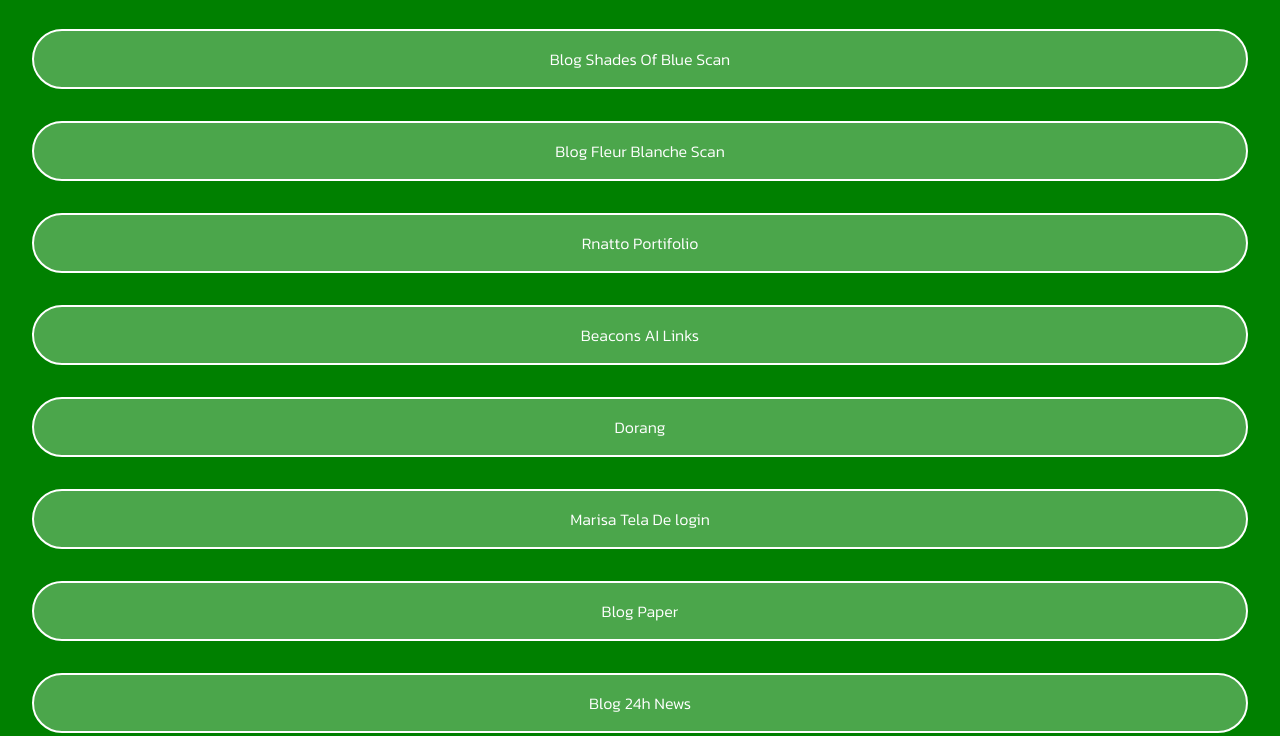
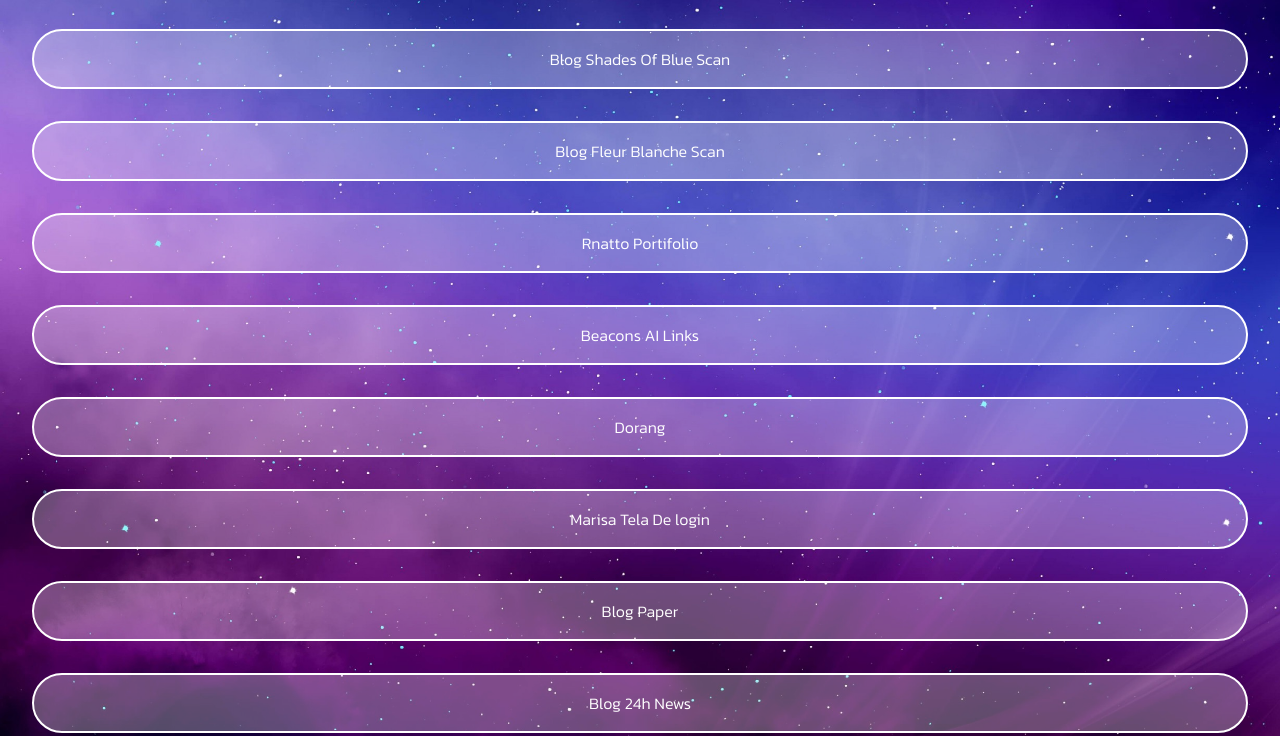
Before and after one commit to CLedsonB/Templates-Pronto, a plain HTML site: page index.html in a window 1280 px wide. Shown: the part 176-912 px from the top of the page. Drawn offline with Linux system fonts and the light colour scheme.

Commit message:
Update index.html

```diff
--- a/index.html
+++ b/index.html
@@ -57,11 +57,6 @@
         padding: 1em;
         background-color: #ffffff4b;
     }
-    @media ( min-width: 900px ) {
-        .conter {
-        background: green;
-        }
-    }
 </style>
 <body>
     <div class="conter">
```
